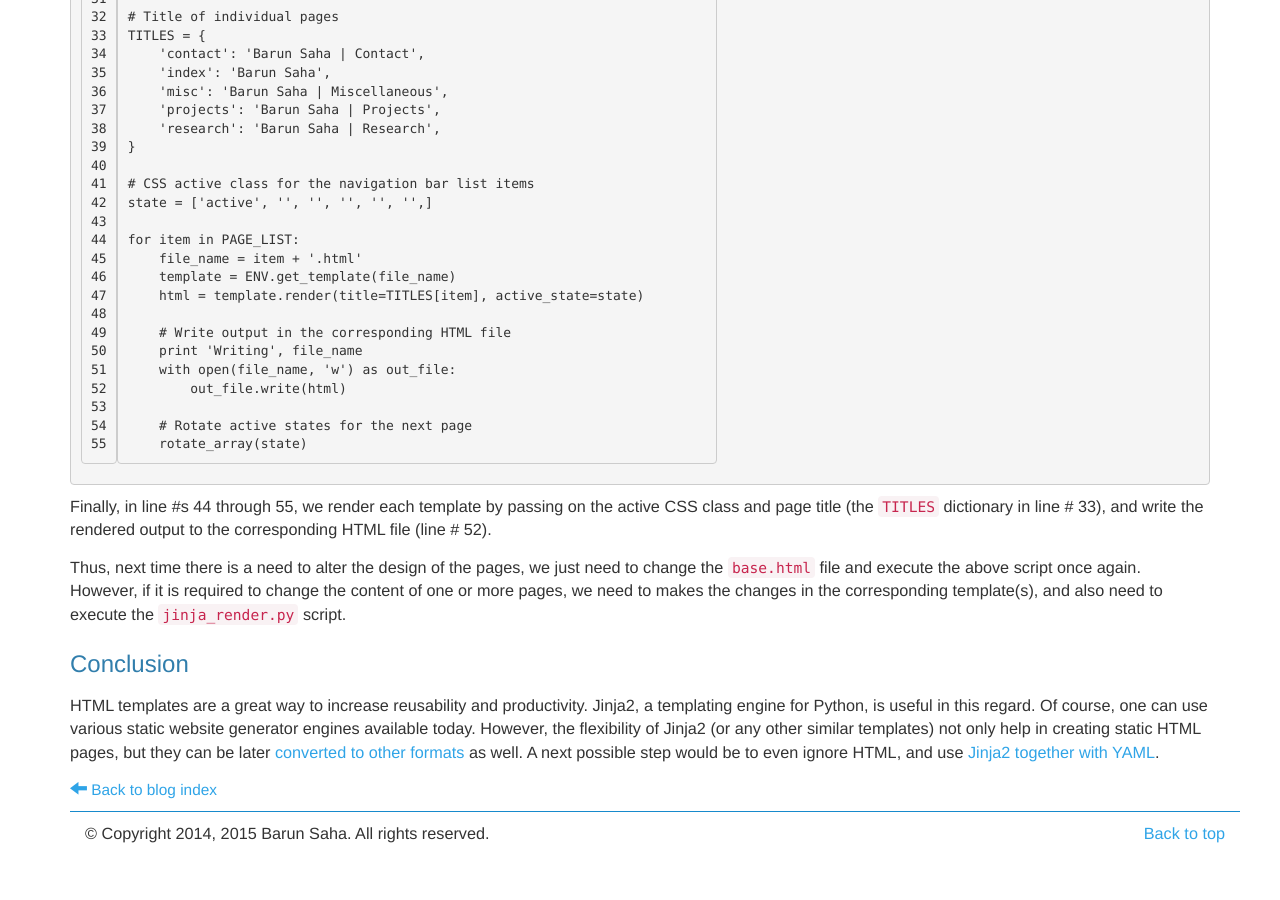
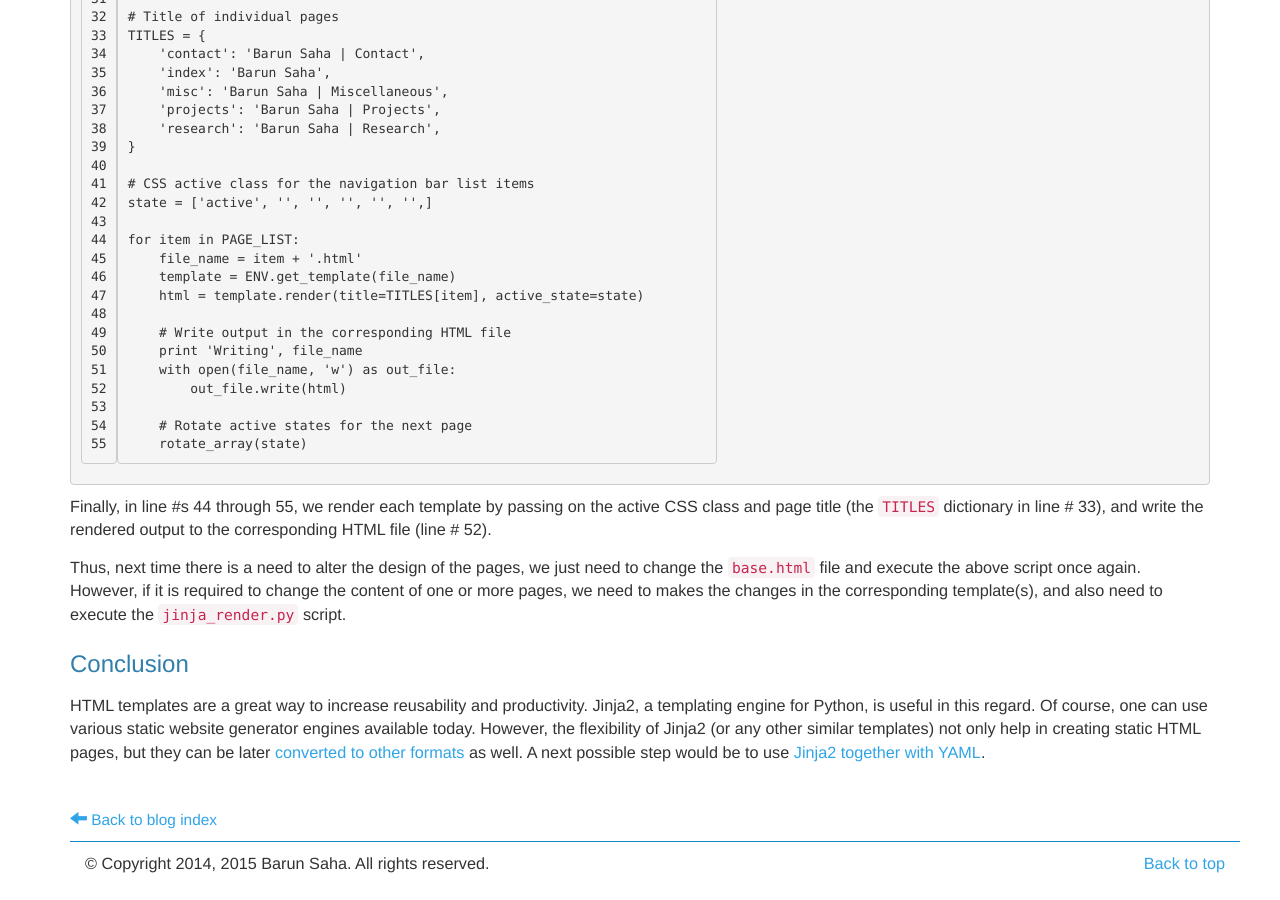
Before and after one commit to barun-saha/barun-saha.github.io, a Jekyll site: the page built from blog/_posts/2015-5-15-static_html_templates_using_jinja2.md, in a window 1280 px wide and 900 px high, scrolled down 3446 px. Built offline with Jekyll 4.4.1, drawn with Linux system fonts in a browser that asks for light colours; comment, search, counter and statistics services are not loaded; before the commit the page ends 4316 px from its top, so only the background shows below that.

Commit message:
Updated blog post (again)

```diff
--- a/_layouts/post.html
+++ b/_layouts/post.html
@@ -9,7 +9,7 @@ layout: default
 		{{ page.date | date: "%B %e, %Y" }}
 	</div>
 
-	<div class="entry">
+	<div class="entry" style="padding-bottom: 30px;">
 		{{ content }}
 	</div>
 
--- a/blog/_posts/2015-5-15-static_html_templates_using_jinja2.md
+++ b/blog/_posts/2015-5-15-static_html_templates_using_jinja2.md
@@ -199,7 +199,7 @@ Thus, next time there is a need to alter the design of the pages, we just need t
 
 ### Conclusion
 
-HTML templates are a great way to increase reusability and productivity. Jinja2, a templating engine for Python, is useful in this regard. Of course, one can use various static website generator engines available today. However, the flexibility of Jinja2 (or any other similar templates) not only help in creating static HTML pages, but they can be later [converted to other formats][pdf_report] as well. A next possible step would be to even ignore HTML, and use [Jinja2 together with YAML][yaml_jinja].
+HTML templates are a great way to increase reusability and productivity. Jinja2, a templating engine for Python, is useful in this regard. Of course, one can use various static website generator engines available today. However, the flexibility of Jinja2 (or any other similar templates) not only help in creating static HTML pages, but they can be later [converted to other formats][pdf_report] as well. A next possible step would be to use [Jinja2 together with YAML][yaml_jinja].
 
 
 
```
